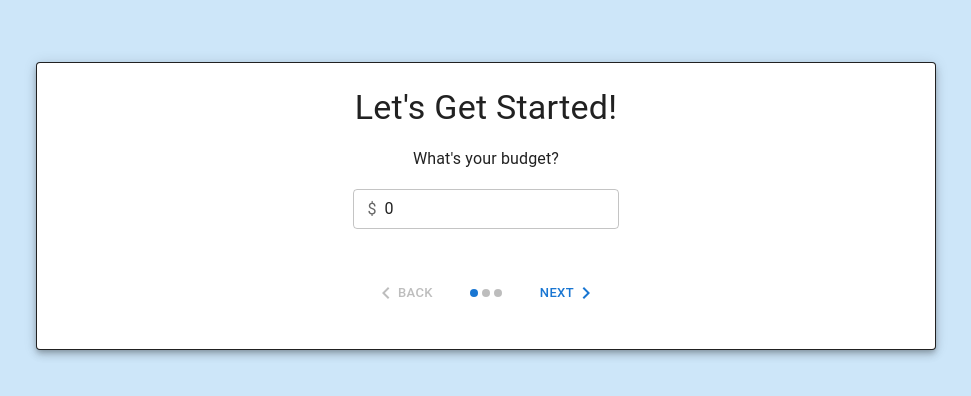
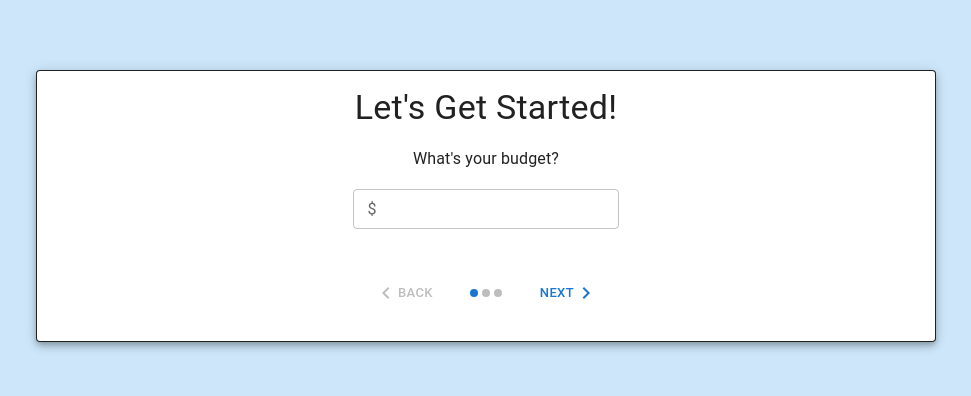
Before and after one commit to zbowhay/budget-calculator, a React (Create React App) app: page / in a window 1280 px wide. Shown: the part 194-590 px from the top of the page, without its empty margins (154-1125 px from the left). Built offline with nearby package versions, Linux system fonts and the light colour scheme.

Commit message:
reconfiguring state

```diff
--- a/src/App.tsx
+++ b/src/App.tsx
@@ -4,38 +4,60 @@ import { useState } from 'react';
 import { Counter } from './features/counter/Counter';
 import KeyboardArrowLeft from '@mui/icons-material/KeyboardArrowLeft';
 import KeyboardArrowRight from '@mui/icons-material/KeyboardArrowRight';
+import { Item } from './features/firebase/firebase';
 
 
-interface Form1 {
-    budget: number;
+interface State {
+    activeStep: number;
+    items: Item;
+    form: Form
+}
+
+interface Form {
+    budget: string;
+    selections: {
+        [key: string]: Item
+    }
 }
 
 function App() {
     const theme = useTheme();
 
-    const [activeStep, setActiveStep] = useState(0);
-    const [form1, setForm1] = useState<Form1>({
-        budget: 0
-    });
+    const [state, setState] = useState({
+        activeStep: 0,
+        items: [],
+        form: {
+            budget: '',
+            selections: {
+                // Item.type: Item // that way we can see if key exists in selections for disabling
+            }
+        }
+    })
 
     const handleNext = () => {
-        console.log(form1.budget);
-        setActiveStep((prevActiveStep) => prevActiveStep + 1);
+        console.log(state);
+        setState((prev) => ({ ...prev, activeStep: prev.activeStep + 1}));
     };
 
     const handleBack = () => {
-        setActiveStep((prevActiveStep) => prevActiveStep - 1);
+        setState((prev) => ({ ...prev, activeStep: prev.activeStep - 1}));
     };
 
-    const handleChange = (prop: keyof Form1) => (event: React.ChangeEvent<HTMLInputElement>) => {
-        setForm1({ ...form1, [prop]: parseInt(event.target.value) || 0 });
+    const handleChange = (prop: keyof Form) => (event: React.ChangeEvent<HTMLInputElement>) => {
+        setState({
+            ...state,
+            form: {
+                ...state.form,
+                ...{ [prop]: event.target.value }
+            }
+        });
     };
 
     return (
         <Container maxWidth="xl" sx={{ height: '100vh' }}>
             <Grid container maxWidth="md" sx={{ justifyContent: 'center', alignItems: 'center', height: '100%', margin: 'auto' }}>
                 <Grid item xs={12}>
-                    <Card sx={{ margin: 'auto', width: '100%', boxShadow: 5, border: 1, textAlign: 'center', padding: 1 }}>
+                    <Card sx={{ margin: 'auto', width: '100%', boxShadow: 5, border: 1, textAlign: 'center' }}>
                         <CardContent>
                             <Typography variant="h4" paddingBottom={2}>
                                 Let's Get Started!
@@ -45,7 +67,7 @@ function App() {
                             </Typography>
                             <OutlinedInput
                                 size="small"
-                                value={form1.budget}
+                                value={state.form.budget}
                                 type="number"
                                 startAdornment={<InputAdornment position="start">$</InputAdornment>}
                                 onChange={handleChange('budget')}
@@ -55,15 +77,15 @@ function App() {
                                 variant="dots"
                                 steps={3}
                                 position="static"
-                                activeStep={activeStep}
+                                activeStep={state.activeStep}
                                 nextButton={
-                                    <Button size="small" onClick={handleNext} disabled={activeStep === 2}>
-                                        Next
+                                    <Button size="small" onClick={handleNext} disabled={state.activeStep === 2}>
+                                        {state.activeStep > 0 ? 'Submit' : 'Next'}
                                         {theme.direction === 'rtl' ? ( <KeyboardArrowLeft /> ) : ( <KeyboardArrowRight /> )}
                                     </Button>
                                 }
                                 backButton={
-                                    <Button size="small" onClick={handleBack} disabled={activeStep === 0}>
+                                    <Button size="small" onClick={handleBack} disabled={state.activeStep === 0}>
                                         {theme.direction === 'rtl' ? ( <KeyboardArrowRight /> ) : ( <KeyboardArrowLeft /> )}
                                         Back
                                     </Button>
```
Also changed, not shown: src/features/firebase/firebase.ts (+8 -1 lines).
